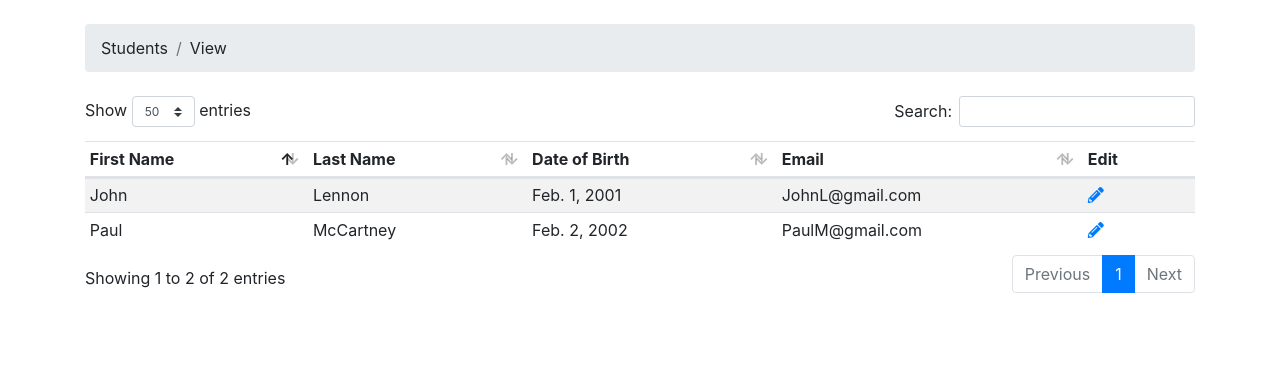
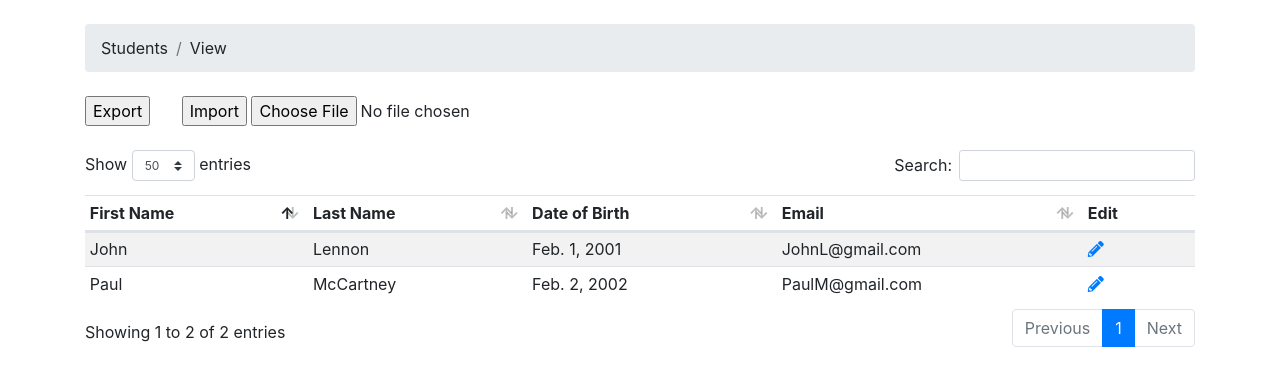
Before and after one commit to Frisesomorum/epobs, a Django app: page /students/ in a window 1280 px wide. Shown: the part 56-442 px from the top of the page. Run offline with Django 3.2, Linux system fonts and the light colour scheme; data comes from the database, SQL or seed files in the repository; some libraries are stand-ins or nearby versions; some web fonts are replaced.

Commit message:
Implement import/export features

```diff
--- a/epobs-django/epobs/settings.py
+++ b/epobs-django/epobs/settings.py
@@ -39,6 +39,7 @@ INSTALLED_APPS = [
     'django.contrib.staticfiles',
 
     'widget_tweaks',
+    'import_export',
 
     'epobs',
     'finance',
@@ -131,3 +132,6 @@ STATIC_URL = '/static/'
 STATICFILES_DIRS = [
     os.path.join(BASE_DIR, 'static'),
 ]
+
+# django-import-export setting; default is False
+IMPORT_EXPORT_USE_TRANSACTIONS = True
--- /dev/null
+++ b/epobs-django/students/resources.py
@@ -0,0 +1,6 @@
+from import_export import resources
+from .models import Student
+
+class StudentResource(resources.ModelResource):
+    class Meta:
+        model = Student
--- a/epobs-django/students/views.py
+++ b/epobs-django/students/views.py
@@ -1,6 +1,9 @@
 from django.shortcuts import render, redirect, get_object_or_404
+from django.http import HttpResponse
+from tablib import Dataset
+from django.views.generic.edit import CreateView, UpdateView
 from .models import Student
-from django.views.generic.edit import CreateView, UpdateView
+from .resources import StudentResource
 
 class add(CreateView):
     model = Student
@@ -43,5 +46,25 @@ class edit(UpdateView):
 
 
 def view(request):
-    students = Student.objects.all()
-    return render(request, 'student/view.html', {'students': students})
+    if request.method=="POST":
+        if 'export' in request.POST:
+            student_resource = StudentResource()
+            dataset = student_resource.export()
+            response = HttpResponse(dataset.csv, content_type='text/csv')
+            response['Content-Disposition'] = 'attachment; filename="students.csv"'
+            return response
+        elif 'import' in request.POST:
+            #if 'import_students' not in request.FILES.keys():
+            #if not form.is_valid():
+            #    return HttpResponse("No file uploaded. Fix it, please.", content_type="text/plain") # TODO: nicer error handling
+            student_resource = StudentResource()
+            dataset = Dataset()
+            new_students = request.FILES['import_students']
+            imported_data = dataset.load(new_students.read().decode('utf-8'),format='csv') # TODO: shouldn't need to hardcode 'utf-8' or 'csv' here. Is the tablib detect_format code working correctly?
+            result = student_resource.import_data(dataset, dry_run=True)  # Test the data import
+            if not result.has_errors():
+                student_resource.import_data(dataset, dry_run=False)  # Actually import now
+            return redirect('view_students')
+    else:
+        students = Student.objects.all()
+        return render(request, 'student/view.html', {'students': students})
--- a/epobs-django/templates/student/view.html
+++ b/epobs-django/templates/student/view.html
@@ -10,6 +10,13 @@
 {% endblock %}
 
 {% block content %}
+  <form method="post" class="mb-4" enctype="multipart/form-data">
+    {% csrf_token %}
+    <input type="submit" name="export" value="Export" />
+    &nbsp;&nbsp;&nbsp;&nbsp;&nbsp;
+    <input type="submit" name="import" value="Import" />
+    <input type="file" name="import_students">
+  </form>
   <table id="students" class="table table-striped table-sm">
     <thead>
       <tr>
```
